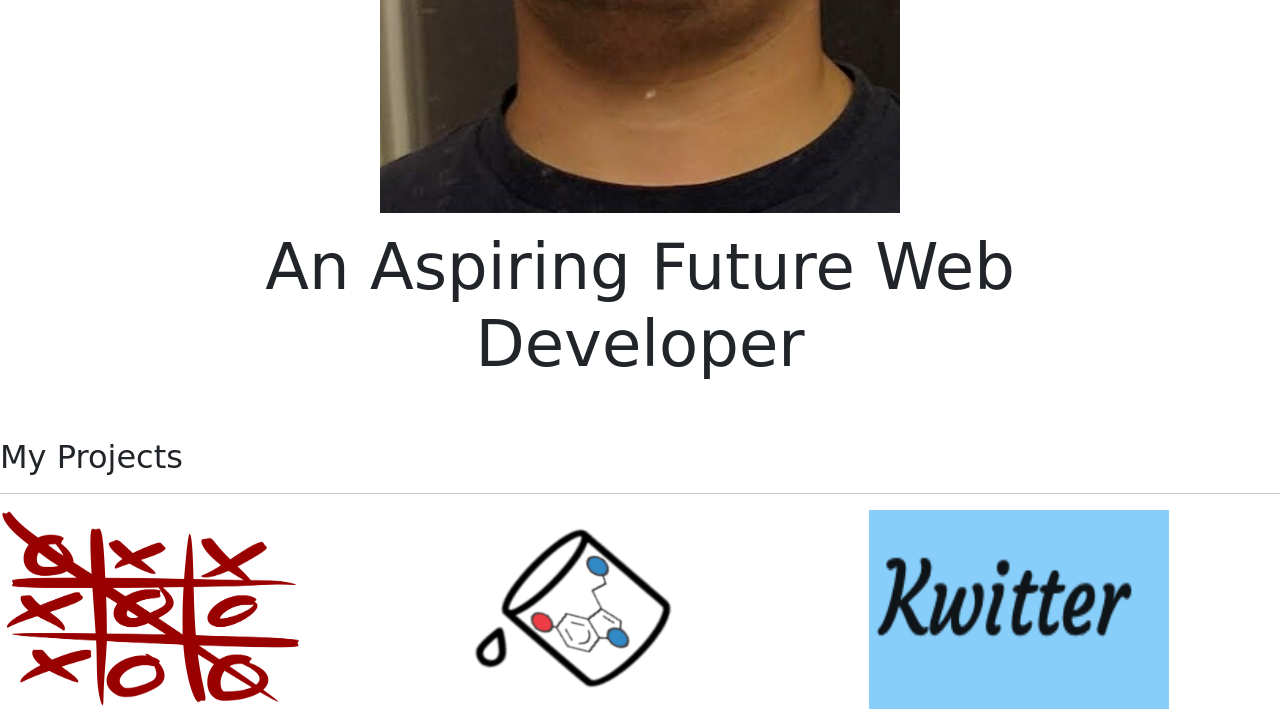
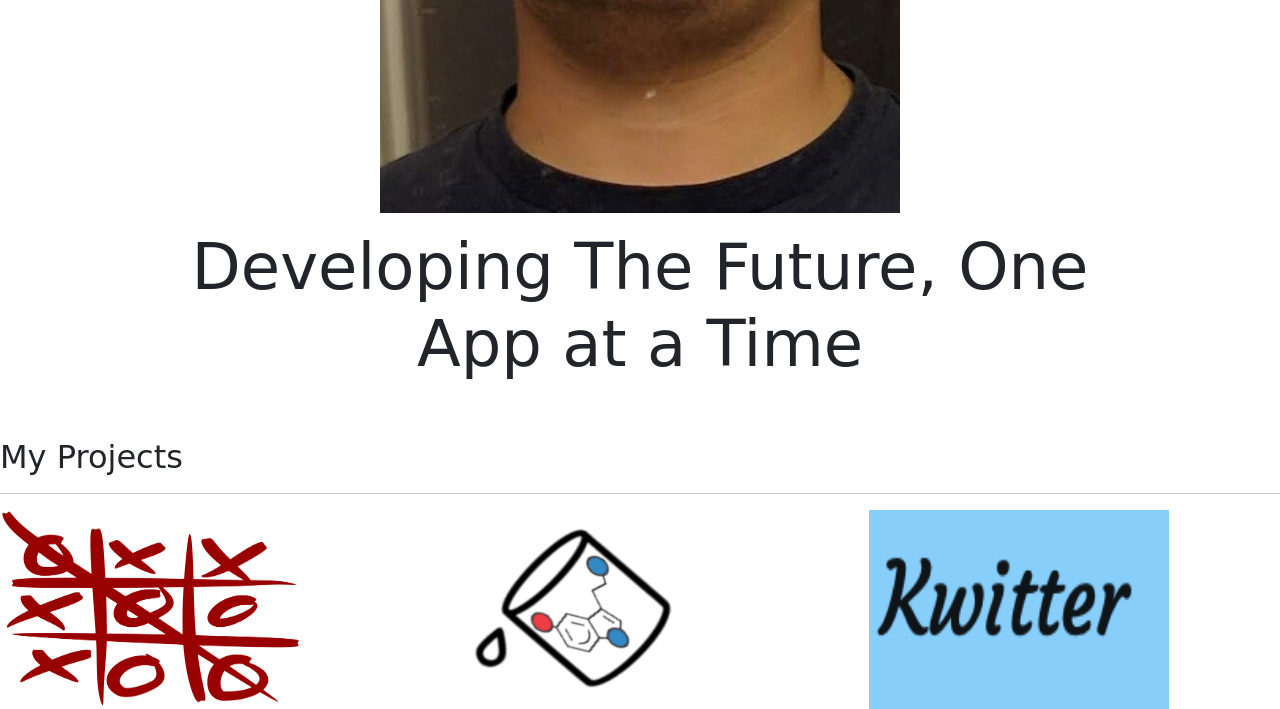
Before and after one commit to zacharybaca/django-portfolio, a Django app: page / in a window 1280 px wide. Shown: the part 816-1525 px from the top of the page. Run offline with Django 3.2, Linux system fonts and the light colour scheme; data comes from the database, SQL or seed files in the repository; some web fonts are replaced.

Commit message:
changed tag line on index

```diff
--- a/templates/index.html
+++ b/templates/index.html
@@ -15,7 +15,7 @@
 
 <div class="row justify-content-center mb-3">
     <div class="col-md-9 text-center">
-        <h1 id="hometext" class="font-weight-bold">An Aspiring Future Web Developer</h1>
+        <h1 id="hometext" class="font-weight-bold">Developing The Future, One App at a Time</h1>
     </div>
 </div>
 
```
